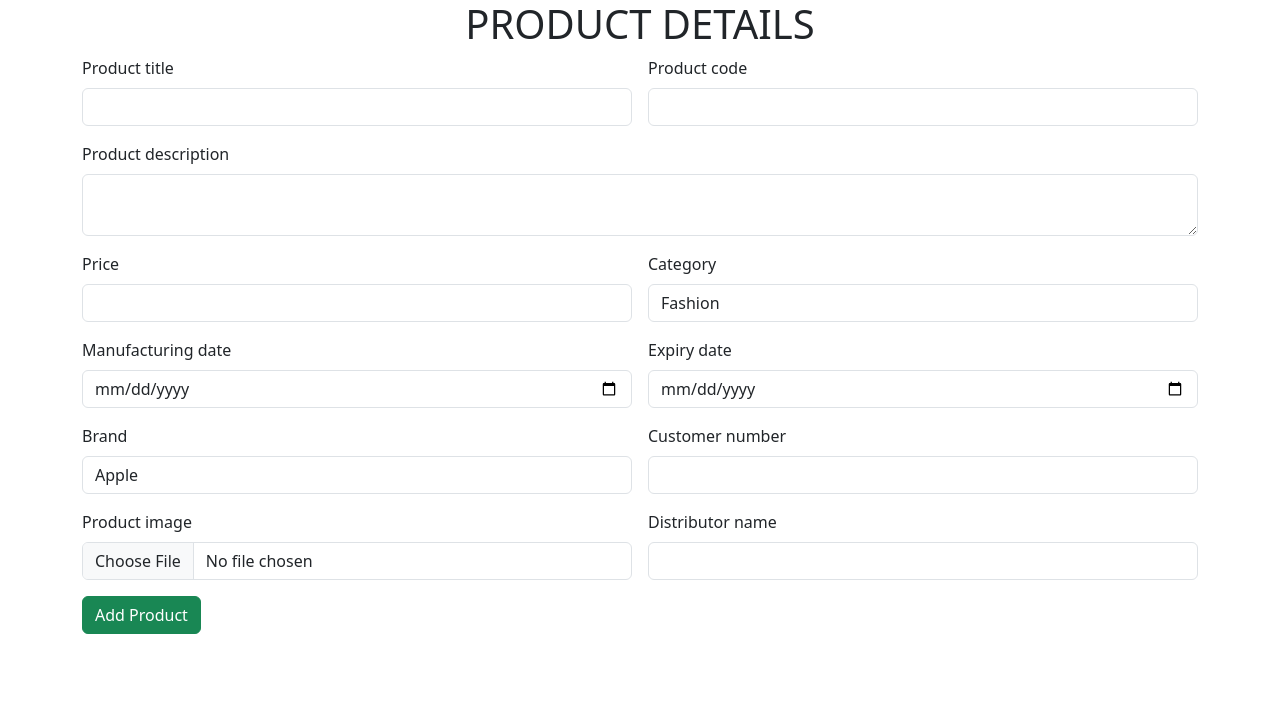
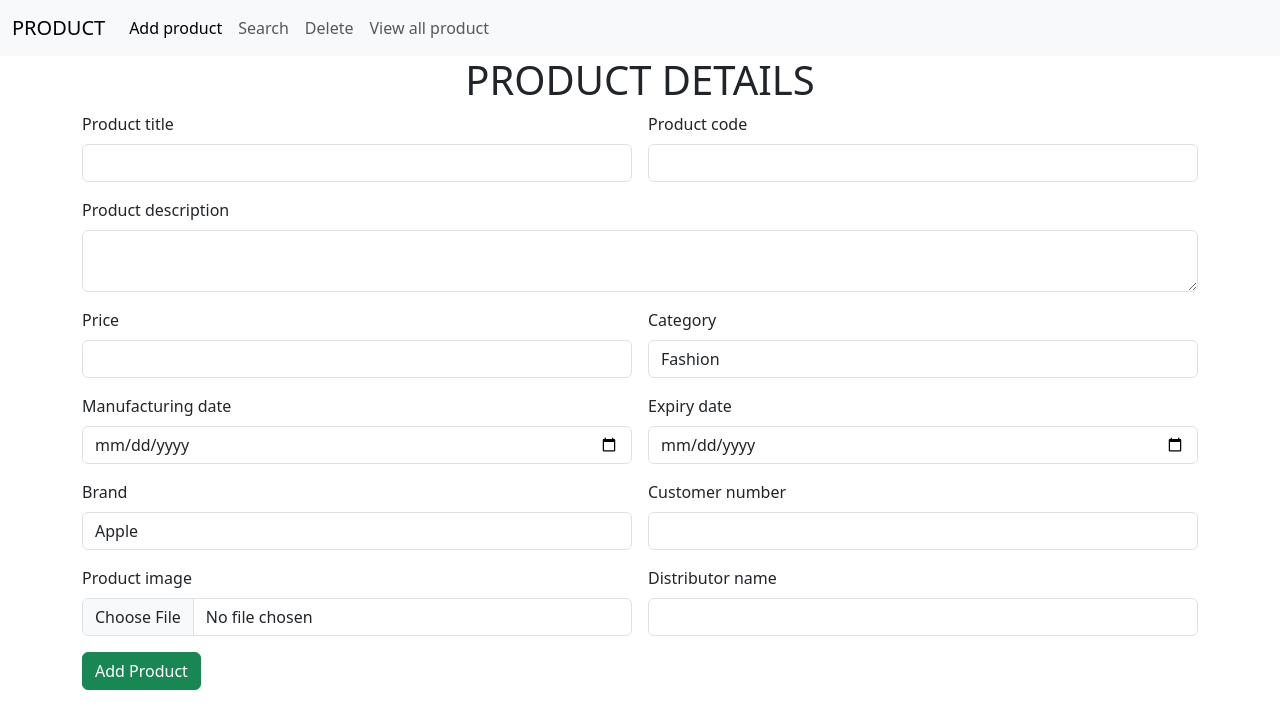
Before and after one commit to Stinamariya/product-app, a plain HTML site: page index.html in a window 1280 px wide. Drawn offline with nearby package versions, Linux system fonts and the light colour scheme.

Commit message:
product app completed

```diff
--- a/index.html
+++ b/index.html
@@ -7,6 +7,31 @@
     <title>Document</title>
 </head>
 <body>
+    <nav class="navbar navbar-expand-lg bg-body-tertiary">
+        <div class="container-fluid">
+          <a class="navbar-brand" href="#">PRODUCT</a>
+          <button class="navbar-toggler" type="button" data-bs-toggle="collapse" data-bs-target="#navbarNav" aria-controls="navbarNav" aria-expanded="false" aria-label="Toggle navigation">
+            <span class="navbar-toggler-icon"></span>
+          </button>
+          <div class="collapse navbar-collapse" id="navbarNav">
+            <ul class="navbar-nav">
+              <li class="nav-item">
+                <a class="nav-link active" aria-current="page" href="index.html">Add product</a>
+              </li>
+              <li class="nav-item">
+                <a class="nav-link" href="search.html">Search</a>
+              </li>
+              <li class="nav-item">
+                <a class="nav-link" href="delete.html">Delete</a>
+              </li>
+              <li class="nav-item">
+                <a class="nav-link " href="viewallproduct.html">View all product</a>
+              </li>
+            </ul>
+          </div>
+        </div>
+      </nav>
+
     <h1><center>PRODUCT DETAILS</center></h1>
     <div class="container">
         <div class="row">
```
Also changed, not shown: delete.html (+24 -0 lines), search.html (+24 -0 lines).
